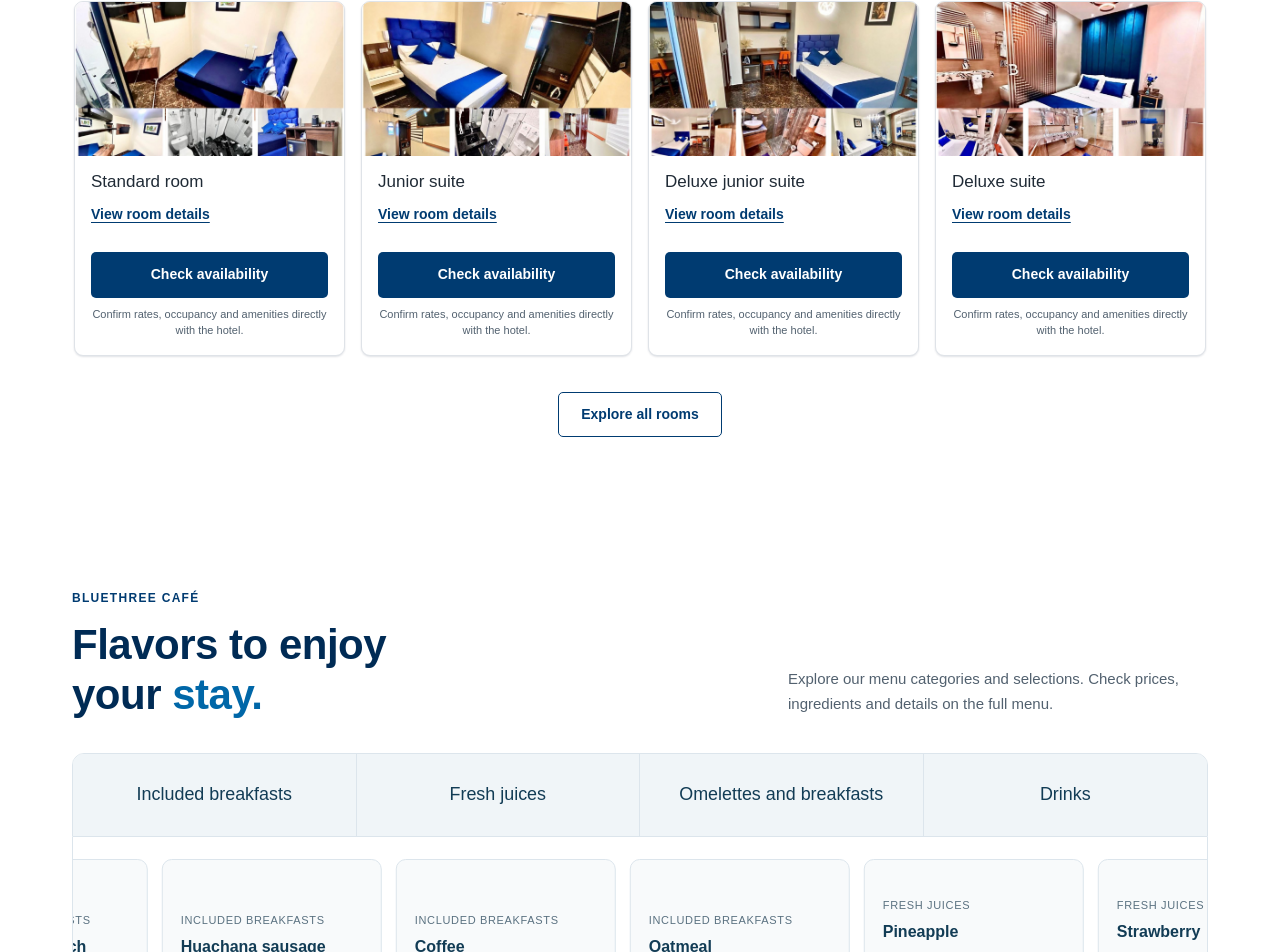
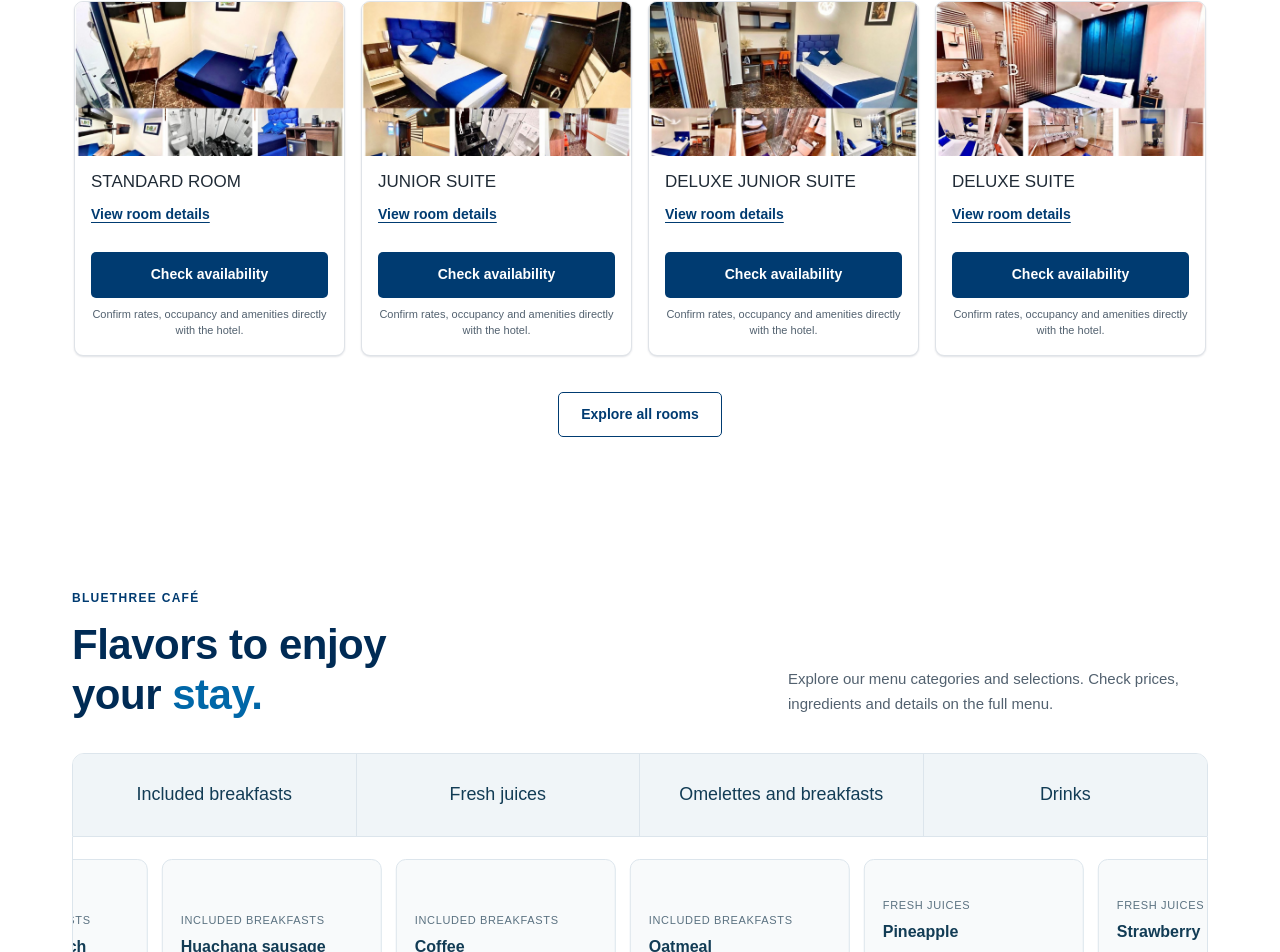
Before and after one commit to camilogomez17/hotelBlueThree, a Next.js app: page /en in a window 1280 px wide. Shown: the part 2228-3180 px from the top of the page. Built offline with nearby package versions, Linux system fonts and the light colour scheme.

Commit message:
Display room names in uppercase across homepage and room catalog

```diff
--- a/app/globals.css
+++ b/app/globals.css
@@ -894,3 +894,5 @@ img,video,iframe{max-width:100%}
 .site-header .main-nav{margin-left:0;margin-right:auto}
 .site-header .header-actions{margin-left:auto}
 @media(max-width:760px){.site-header .main-nav{margin-left:0;margin-right:0}.site-header .header-actions{margin-left:auto}}
+
+.room-card h3,.blue-room-body h2{text-transform:uppercase}
```
